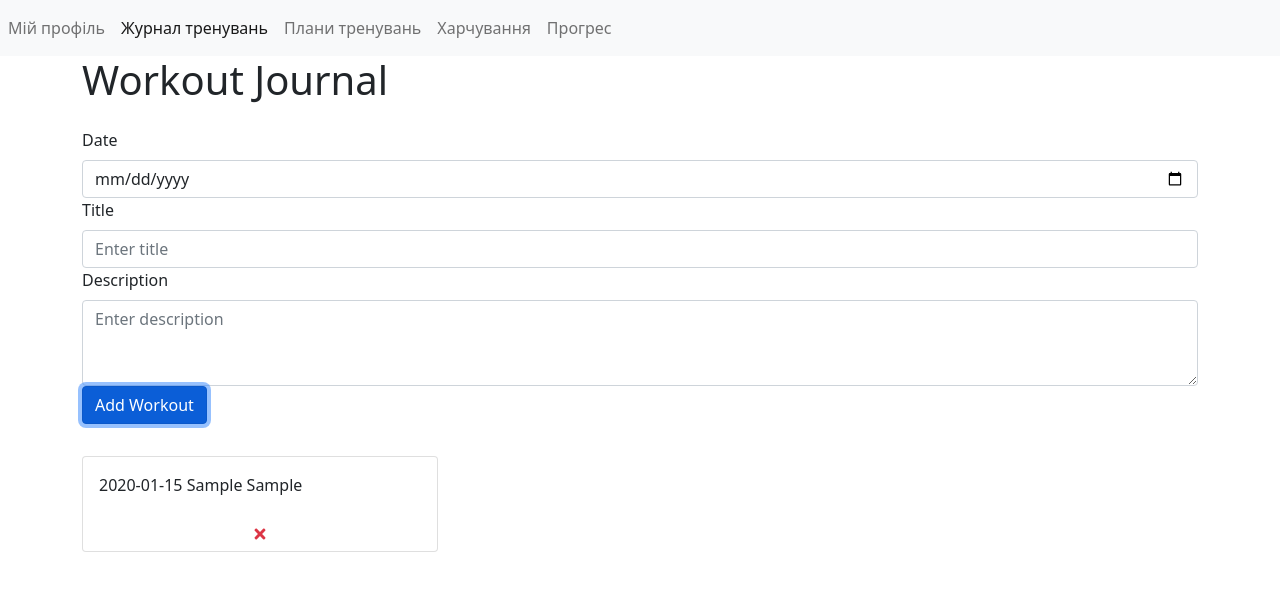
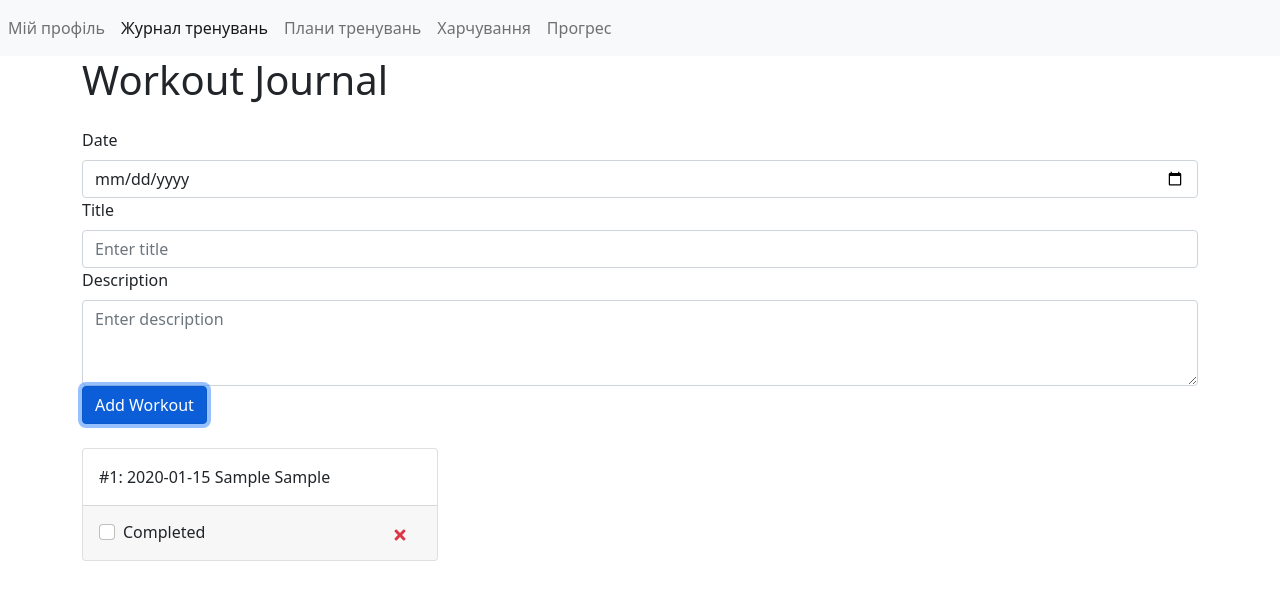
Before and after one commit to VladyslavOlegovich/fitness-app-react-redux-typescript, a React (Vite) app: page /journal in a window 1280 px wide. Both pictures are taken after typing "2020-01-15", "Sample", "Sample" into the empty fields and a click on the button "Add Workout". Shown: the top 600 px of the page. Built offline with nearby package versions, Linux system fonts and the light colour scheme.

Commit message:
add feature 'Delete item from workout journal'

```diff
--- a/package.json
+++ b/package.json
@@ -22,11 +22,13 @@
     "react-redux": "^8.0.7",
     "react-router-dom": "^6.12.1",
     "redux": "^4.2.1",
-    "redux-thunk": "^2.4.2"
+    "redux-thunk": "^2.4.2",
+    "uuid": "^9.0.0"
   },
   "devDependencies": {
     "@types/react": "^18.0.37",
     "@types/react-dom": "^18.0.11",
+    "@types/uuid": "^9.0.2",
     "@typescript-eslint/eslint-plugin": "^5.59.0",
     "@typescript-eslint/parser": "^5.59.0",
     "@vitejs/plugin-react": "^4.0.0",
--- a/src/components/WorkoutJournal/WorkoutJournal.tsx
+++ b/src/components/WorkoutJournal/WorkoutJournal.tsx
@@ -1,5 +1,6 @@
 import React, { useState } from "react";
-import { FaTimes } from "react-icons/fa";
+import { FaTimes, FaCheck } from "react-icons/fa";
+
 import {
   Container,
   Row,
@@ -11,35 +12,48 @@ import {
 } from "react-bootstrap";
 import { useDispatch, useSelector } from "react-redux";
 import { RootState } from "../../store/reducers";
-import { addWorkout } from "../../store/actions/workoutJournalActions";
+import {
+  addWorkout,
+  deleteWorkout,
+} from "../../store/actions/workoutJournalActions";
 import { WorkoutData } from "../../store/reducers/workoutJournalReducer";
-
+import { v4 as uuidv4 } from "uuid";
 const WorkoutJournal: React.FC = () => {
   const dispatch = useDispatch();
-  const workout = useSelector((state: RootState) => state.workout);
+  // const workout = useSelector((state: RootState) => state.workout);
+  const workoutState = useSelector((state: RootState) => state.workout);
+  const workouts = workoutState.workouts;
 
-  const [workouts, setWorkouts] = useState<WorkoutData[]>([]);
+  const [workoutsList, setworkoutsList] = useState<WorkoutData[]>([]);
   const [selectedWorkout, setSelectedWorkout] = useState(null);
   const [showModal, setShowModal] = useState(false);
-  const [date, setDate] = useState(workout.date);
-  const [title, setTitle] = useState(workout.title);
-  const [description, setDescription] = useState(workout.description);
+  const [date, setDate] = useState("");
+  const [title, setTitle] = useState("");
+  const [description, setDescription] = useState("");
+  const [completed, setCompleted] = useState(false);
 
   const handleAddWorkout = (e: React.FormEvent) => {
     e.preventDefault();
     const workoutData = {
+      id: uuidv4(),
       workouts,
       date,
       title,
       description,
+      completed,
     };
 
     dispatch(addWorkout(workoutData));
     console.log(workoutData);
-    setWorkouts([...workouts, workoutData]);
+    setworkoutsList([...workouts, workoutData]);
     setDate("");
     setTitle("");
     setDescription("");
+  };
+
+  const handleDeleteWorkout = (e: React.FormEvent, workoutId: string) => {
+    e.stopPropagation();
+    dispatch(deleteWorkout(workoutId));
   };
 
   const handleCardClick = (workout) => {
@@ -95,15 +109,32 @@ const WorkoutJournal: React.FC = () => {
 
       {/* Список карток-тренувань */}
       <Row>
-        {workout.workouts.map((workout, index) => (
-          <Col key={index} md={4} className="my-2">
+        {workouts.map((workout, index) => (
+          <Col key={workout.id} md={4} className="mb-2">
             <Card onClick={() => handleCardClick(workout)}>
               <Card.Body>
-                {workout.date} {workout.title} {workout.description}
+                #{index + 1}: {workout.date} {workout.title}{" "}
+                {workout.description}
               </Card.Body>
-              <Button variant="link" className="text-danger">
-                <FaTimes />
-              </Button>
+              <Card.Footer className="d-flex">
+                <div className="d-flex justify-content-between align-items-center w-100">
+                  <Form.Check
+                    type="checkbox"
+                    label="Completed"
+                    checked={workout.completed}
+                    onChange={(e) => {
+                      // Оновити стан виконання тренування
+                    }}
+                  />
+                  <Button
+                    variant="link"
+                    className="text-danger"
+                    onClick={(e) => handleDeleteWorkout(e, workout.id)}
+                  >
+                    <FaTimes />
+                  </Button>
+                </div>
+              </Card.Footer>
             </Card>
           </Col>
         ))}
--- a/src/store/actions/workoutJournalActions.ts
+++ b/src/store/actions/workoutJournalActions.ts
@@ -1,19 +1,30 @@
-import { workoutJournalState } from "../reducers/workoutJournalReducer";
+import { WorkoutData } from "../reducers/workoutJournalReducer";
 
 export const ADD_WORKOUT = "ADD_WORKOUT";
-
+export const DELETE_WORKOUT = "DELETE_WORKOUT";
+// export interface AddWorkoutAction {
+//   type: typeof ADD_WORKOUT;
+//   payload: {
+//     date: string;
+//     title: string;
+//     description: string;
+//   };
+// }
 export interface AddWorkoutAction {
   type: typeof ADD_WORKOUT;
-  payload: {
-    date: string;
-    title: string;
-    description: string;
-  };
+  payload: WorkoutData;
+} // this
+export interface DeleteWorkoutAction {
+  type: typeof DELETE_WORKOUT;
+  payload: string;
 }
 
-export const addWorkout = (
-  workoutData: workoutJournalState
-): AddWorkoutAction => ({
+export const addWorkout = (workoutData: WorkoutData): AddWorkoutAction => ({
   type: ADD_WORKOUT,
   payload: workoutData,
 });
+
+export const deleteWorkout = (workoutId: string): DeleteWorkoutAction => ({
+  type: DELETE_WORKOUT,
+  payload: workoutId,
+});
--- a/src/store/reducers/workoutJournalReducer.ts
+++ b/src/store/reducers/workoutJournalReducer.ts
@@ -1,28 +1,43 @@
 import {
   ADD_WORKOUT,
   AddWorkoutAction,
+  DELETE_WORKOUT,
+  DeleteWorkoutAction,
 } from "../actions/workoutJournalActions";
 
-export interface workoutJournalState {
-  workouts: WorkoutData[];
+export interface WorkoutData {
+  id: string;
   date: string;
   title: string;
   description: string;
+  completed: boolean;
 }
-export interface WorkoutData {
-  date: string;
-  title: string;
-  description: string;
-}
-type WorkoutAction = AddWorkoutAction;
 
-const initialState: workoutJournalState = {
+// export interface WorkoutJournalState {
+//   workouts: WorkoutData[];
+//   id: string;
+//   date: string;
+//   title: string;
+//   description: string;
+//   completed: boolean;
+// }
+export interface WorkoutJournalState {
+  workouts: WorkoutData[];
+} // this
+
+type WorkoutAction = AddWorkoutAction | DeleteWorkoutAction;
+
+// const initialState: WorkoutJournalState = {
+//   workouts: [],
+//   id: "",
+//   date: "",
+//   title: "",
+//   description: "",
+//   completed: false,
+// };
+const initialState: WorkoutJournalState = {
   workouts: [],
-  date: "",
-  title: "",
-  description: "",
-};
-
+}; // this
 export const workoutJournalReducer = (
   state = initialState,
   action: WorkoutAction
@@ -30,6 +45,13 @@ export const workoutJournalReducer = (
   switch (action.type) {
     case ADD_WORKOUT:
       return { ...state, workouts: [...state.workouts, action.payload] };
+    case DELETE_WORKOUT:
+      return {
+        ...state,
+        workouts: state.workouts.filter(
+          (workout) => workout.id !== action.payload
+        ),
+      };
     default:
       return state;
   }
```
Also changed, not shown: 1 other file (tests, documents, lock files or other folders).
